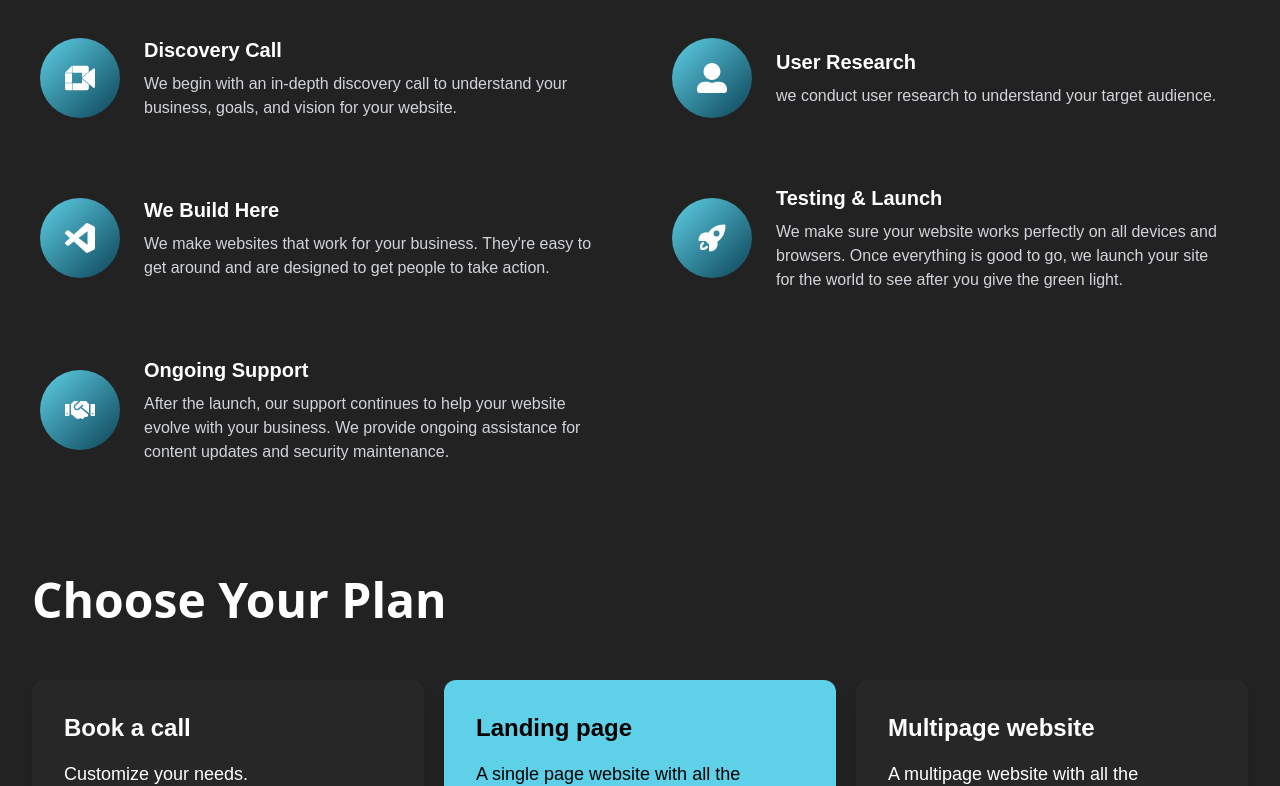
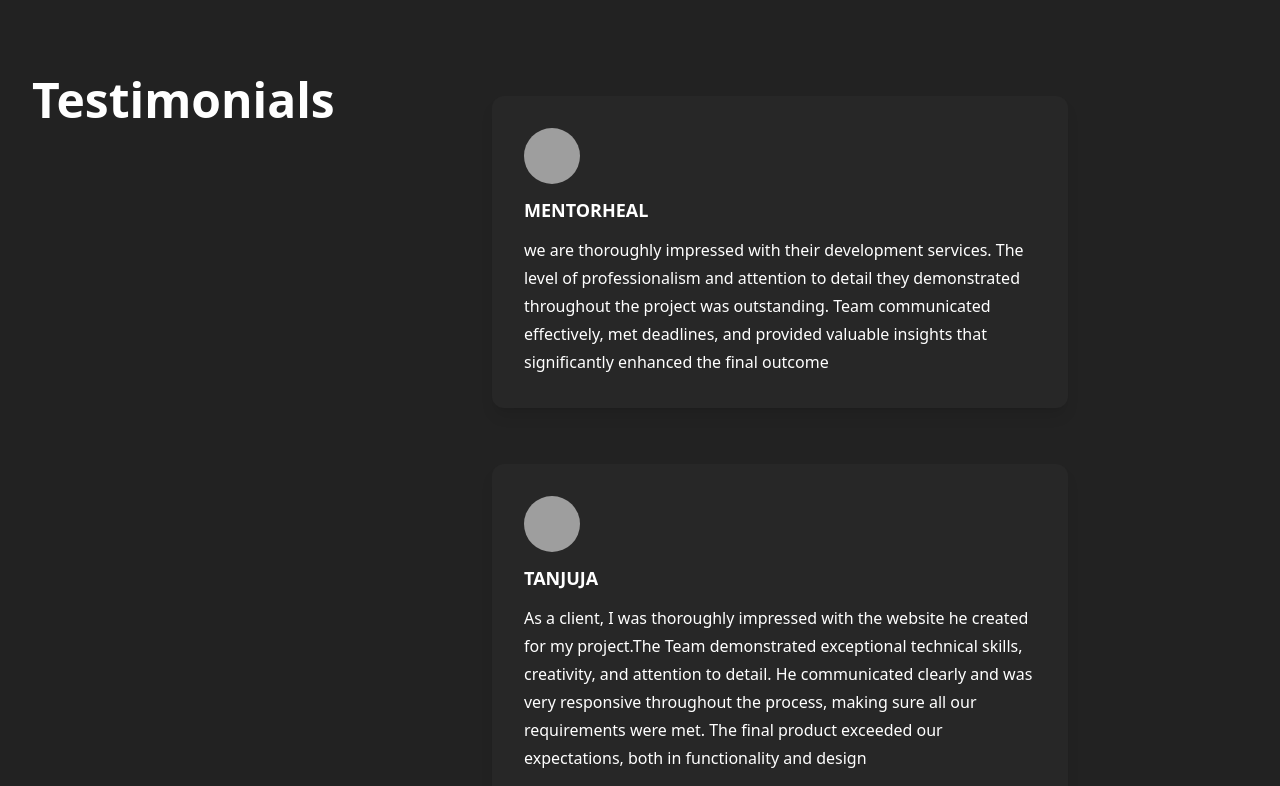
Before and after one commit to jayprakash25/SaasStudio, a React (Create React App) app: page / in a window 1280 px wide. Shown: the part 4884-5670 px from the top of the page. Built offline with nearby package versions, Linux system fonts and the light colour scheme; grey boxes are pictures that could not be loaded.

Commit message:
testimonials

```diff
--- a/src/components/Process.jsx
+++ b/src/components/Process.jsx
@@ -3,7 +3,7 @@ import workflow from "../data/Workflow";
 
 function Process() {
   return (
-    <div className="px-2 mx-auto max-w-7xl md:px-8">
+    <div className="px-2 mx-auto max-w-7xl md:px-8 pt-24">
       <h2 className="text-5xl ubuntu-bold text-center text-white mb-10">
         The Way We Work
       </h2>
--- /dev/null
+++ b/src/data/Testimonials.jsx
@@ -0,0 +1,60 @@
+import React from "react";
+
+export default function Testimonials() {
+  const data = [
+    {
+      Name: "MENTORHEAL",
+      image:
+        "https://media.licdn.com/dms/image/D560BAQFhjiJSAL_-UA/company-logo_200_200/0/1702317855706?e=1730332800&v=beta&t=-iQqH3IRjeM08YYTWTfW_cCtftVhRcVKo_av0xveAKg",
+      Para: "we are thoroughly impressed with their development services. The level of professionalism and attention to detail they demonstrated throughout the project was outstanding. Team communicated effectively, met deadlines, and provided valuable insights that significantly enhanced the final outcome",
+    },
+    {
+      Name: "TANJUJA",
+      image:
+        "https://media.licdn.com/dms/image/D5603AQEUmGZEg9Od5g/profile-displayphoto-shrink_400_400/0/1718220559971?e=1727913600&v=beta&t=oDOOUCSZhJtZWlTclMzywR_uMyynqzit4bCtR4oEzOQ",
+      Para: " As a client, I was thoroughly impressed with the website he created for my project.The Team demonstrated exceptional technical skills, creativity, and attention to detail. He communicated clearly and was very responsive throughout the process, making sure all our requirements were met. The final product exceeded our expectations, both in functionality and design",
+    },
+    {
+      Name: "GANESH ANKATH",
+      image:
+        "https://media.licdn.com/dms/image/D4D03AQFubZeoaaLYVg/profile-displayphoto-shrink_400_400/0/1718223027417?e=1727913600&v=beta&t=XwN6ZmMuSkNptMRu_qNBvmoaxtzGc6-0AqwjDt2vhaU",
+      Para: "You've done really amazing work! It's very amazing how much imagination and quality you put into every project. Continue your fantastic effort!",
+    },
+  ];
+
+  return (
+    <>
+      <div className="relative pt-32">
+        <div className="items-start mx-auto md:flex max-w-7xl">
+          <div className="px-6 text-white lg:sticky top-24 ">
+            <h1 className="text-2xl font-bold md:text-5xl md:max-w-lg">
+              Testimonials
+            </h1>
+          </div>
+          <div className="flex flex-col items-center justify-center px-2 gap-14 md:px-3 md:w-2/3 mt-5">
+            {data.map((item, i) => {
+              return (
+                <React.Fragment key={i}>
+                  <div
+                    className="bg-[#272727] text-white max-w-xl rounded-xl shadow-lg p-8 sticky "
+                    style={{ top: `${i * 5 + 10}%` }}
+                  >
+                    <div className="space-y-3">
+                      <img
+                        src={item.image}
+                        alt=""
+                        className="w-14 h-14 rounded-full"
+                      />
+                      <h1 className="text-lg font-bold">{item.Name}</h1>
+                      <p className="leading-7">{item.Para}</p>
+                    </div>
+                  </div>
+                </React.Fragment>
+              );
+            })}
+          </div>
+        </div>
+      </div>
+    </>
+  );
+}
--- a/src/pages/Home.jsx
+++ b/src/pages/Home.jsx
@@ -7,6 +7,7 @@ import FAQ from "../components/FAQ";
 import Process from "../components/Process";
 import Why from "../components/Why";
 import Plans from "../components/Plans";
+import Testimonials from "../data/Testimonials";
 
 export default function Home() {
   return (
@@ -19,6 +20,8 @@ export default function Home() {
       {/* why our clients  */}
 
       <Why />
+
+      <Testimonials />
 
       {/* ----------------------------- Process ------------------------------- */}
       <Process />
```
